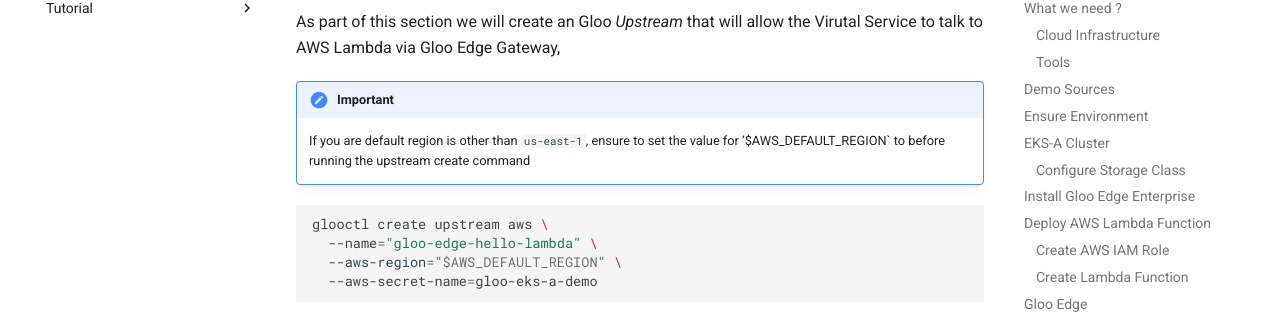
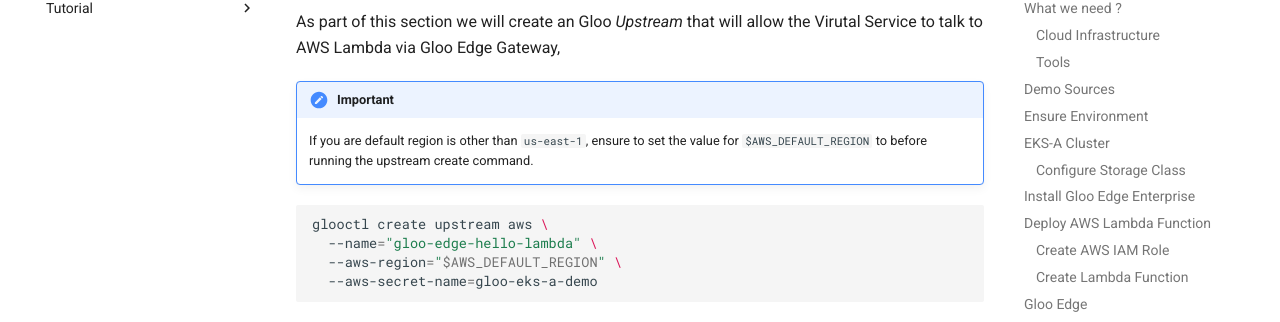
Before and after one commit to kameshsampath/gloo-edge-eks-a-demo, an MkDocs documentation site: the page built from docs/blog.md, in a window 1280 px wide and 900 px high, scrolled down 5983 px. Shown: the part 127-449 px from the top of the window. Built offline with MkDocs 1.6.1 and Material for MkDocs 9.7.7, drawn with Linux system fonts in a browser that asks for light colours.

Commit message:
typo fix

````diff
--- a/docs/blog.md
+++ b/docs/blog.md
@@ -261,7 +261,7 @@
 As part of this section we will create an Gloo *Upstream* that will allow the Virutal Service to talk to AWS Lambda via Gloo Edge Gateway,
 
 !!! important
-    If you are default region is other than `us-east-1`, ensure to set the value for '$AWS_DEFAULT_REGION` to before running the upstream create command
+    If you are default region is other than `us-east-1`, ensure to set the value for `$AWS_DEFAULT_REGION` to before running the upstream create command.
 
 ``` shell
 glooctl create upstream aws \
````
